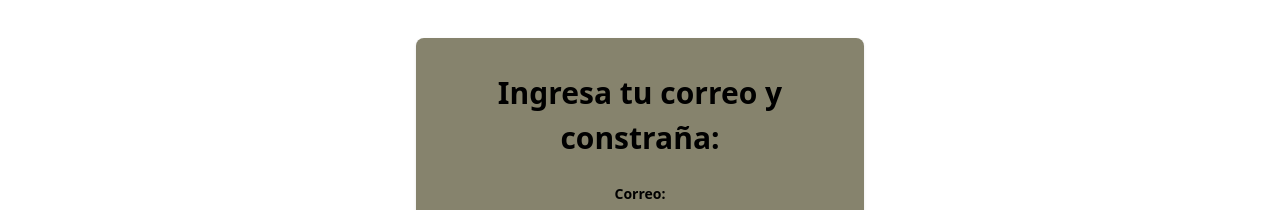
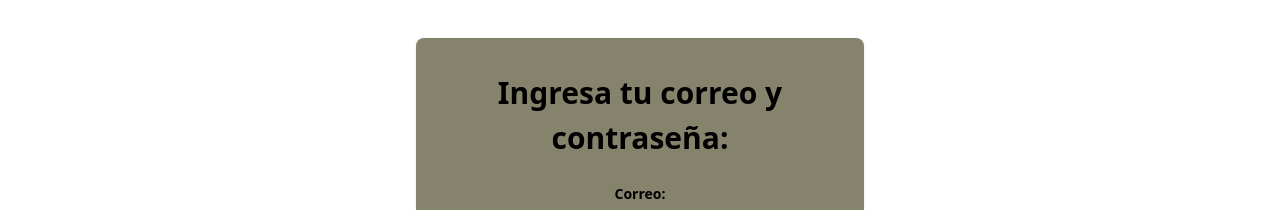
Before and after one commit to dayron24/CompuFacil, a React (Vite) app in the folder Client/: page / in a window 1280 px wide. Shown: the part 209-419 px from the top of the page. Built offline with nearby package versions, Linux system fonts and the light colour scheme.

Commit message:
Correcion contraña por contraseña

```diff
--- a/Client/src/views/LoginPage.jsx
+++ b/Client/src/views/LoginPage.jsx
@@ -100,7 +100,7 @@ export function LoginPage() {
             <form className="space-y-4 md:space-y-6" action="#" onSubmit={loginUser}>
               <div>
                 <label className="block mb-6 text-[30px] font-bold font-large text-center text-#0B2027 ">
-                Ingresa tu correo y constraña:
+                Ingresa tu correo y contraseña:
                 </label>
                 <label className="block mb-2 text-sm font-bold font-large text-center text-#0B2027 ">
                   Correo:
```
